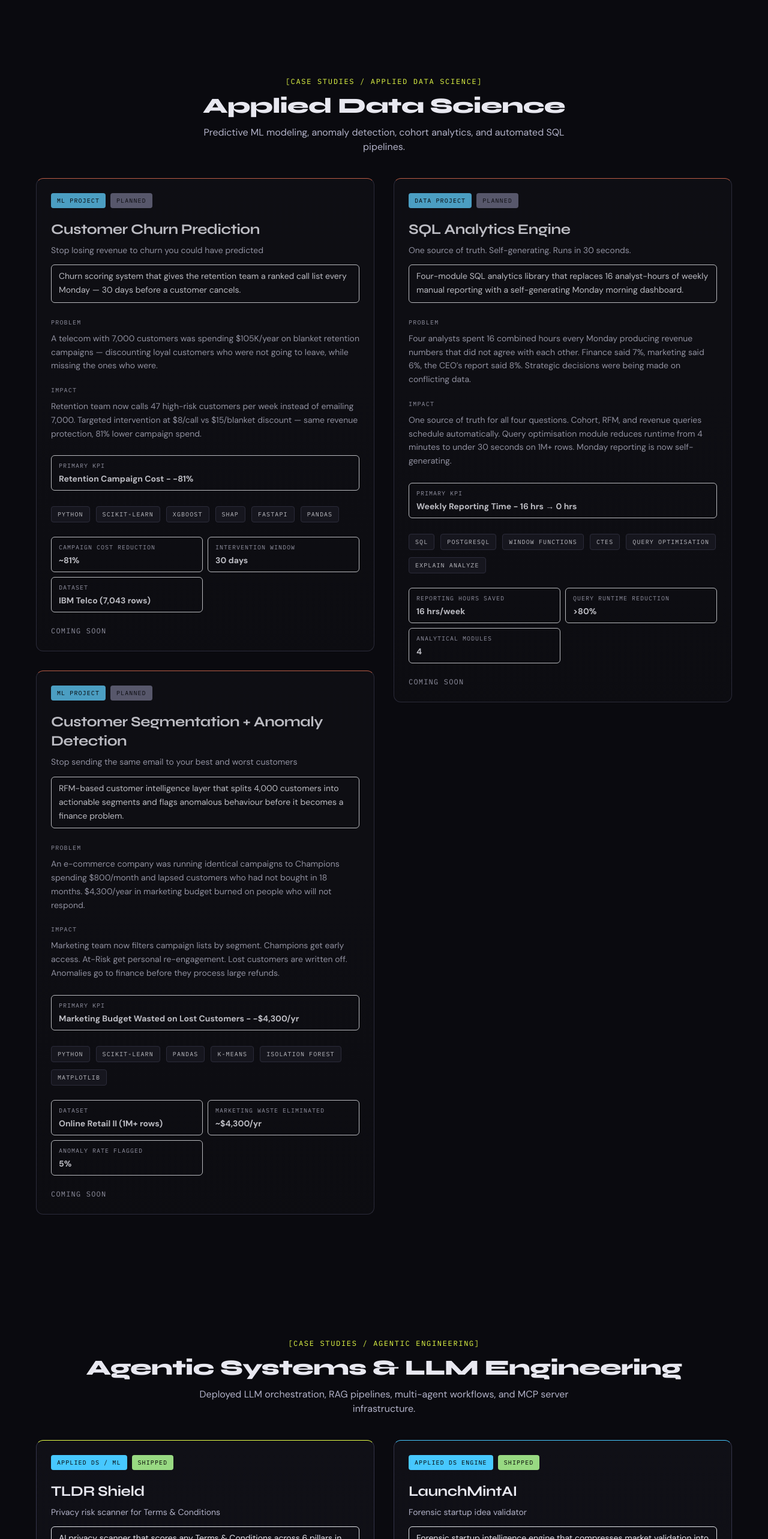
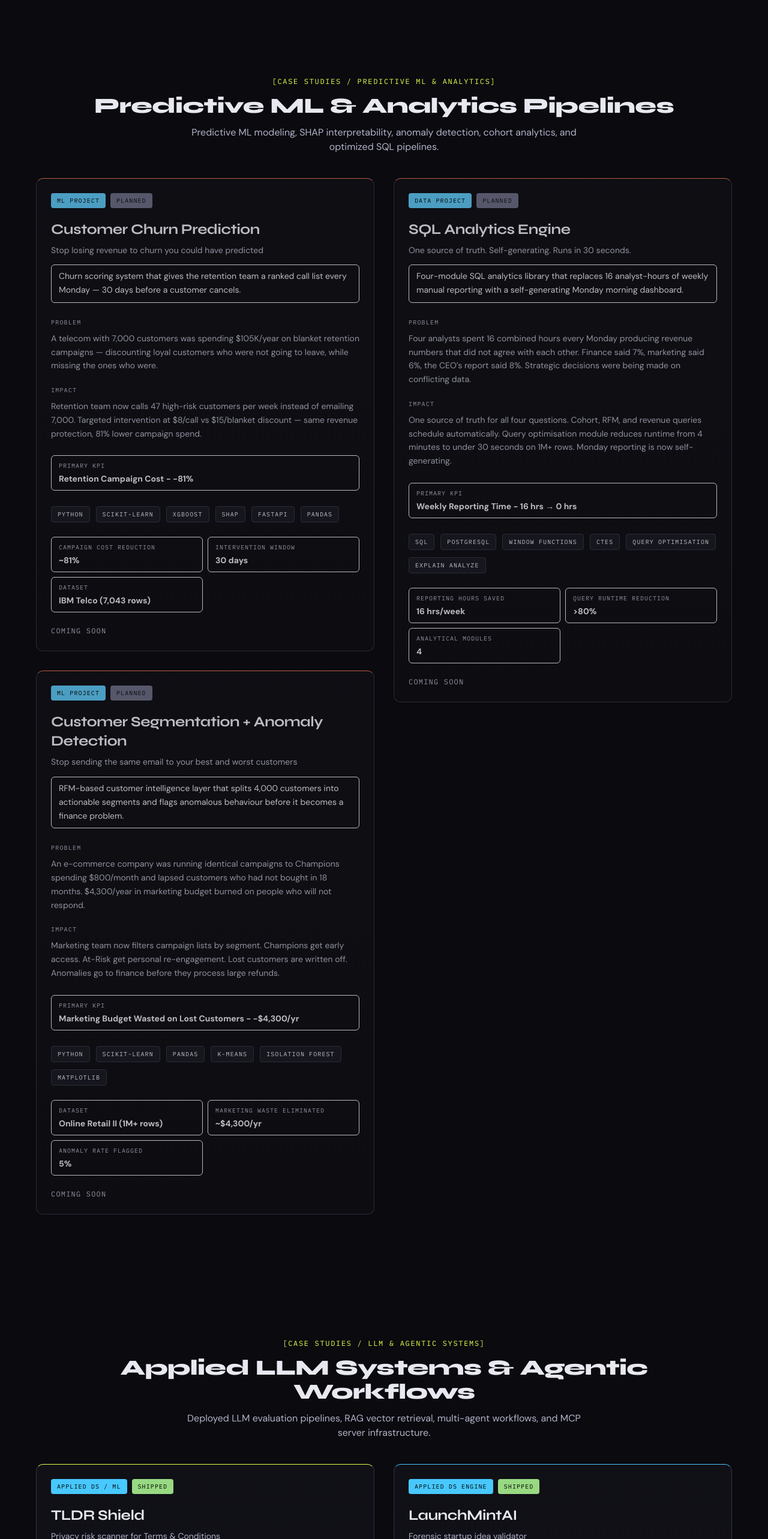
Before and after one commit to Jatin23K/jatin-portfolio, a React (Vite) app: page / in a window 1280 px wide. Shown: the part 6200-8766 px from the top of the page at 60% size. Built offline with nearby package versions, Linux system fonts and the light colour scheme; no server answers.

Commit message:
refactor: update section titles to industry-standard Applied DS categories (Predictive ML & Analytics, Applied LLM Systems, Sovereign Edge Systems)

```diff
--- a/src/pages/Home.tsx
+++ b/src/pages/Home.tsx
@@ -31,25 +31,25 @@ const Home = () => {
       <ProjectsSection
         projects={traditionalDataSystems()}
         sectionId="projects-ml"
-        label="CASE STUDIES / APPLIED DATA SCIENCE"
-        title="Applied Data Science"
-        subtitle="Predictive ML modeling, anomaly detection, cohort analytics, and automated SQL pipelines."
+        label="CASE STUDIES / PREDICTIVE ML & ANALYTICS"
+        title="Predictive ML & Analytics Pipelines"
+        subtitle="Predictive ML modeling, SHAP interpretability, anomaly detection, cohort analytics, and optimized SQL pipelines."
         listAriaLabel="ML systems"
       />
       <ProjectsSection
         projects={aiSystems()}
         sectionId="projects-ai"
-        label="CASE STUDIES / AGENTIC ENGINEERING"
-        title="Agentic Systems & LLM Engineering"
-        subtitle="Deployed LLM orchestration, RAG pipelines, multi-agent workflows, and MCP server infrastructure."
+        label="CASE STUDIES / LLM & AGENTIC SYSTEMS"
+        title="Applied LLM Systems & Agentic Workflows"
+        subtitle="Deployed LLM evaluation pipelines, RAG vector retrieval, multi-agent workflows, and MCP server infrastructure."
         listAriaLabel="AI systems"
       />
       <ProjectsSection
         projects={pipelineProjects()}
         sectionId="projects-pipeline"
-        label="CASE STUDIES / SOVEREIGN BUILDS"
-        title="Sovereign Builds"
-        subtitle="Built for myself. Runs on my hardware. Exists outside any platform or subscription."
+        label="CASE STUDIES / SOVEREIGN EDGE SYSTEMS"
+        title="Sovereign Edge Systems"
+        subtitle="Hardware-constrained edge deployment, Zero-Trust DRM, and persistent memory architecture running outside any third-party platform."
         listAriaLabel="Sovereign builds"
       />
       <ContactSection />
--- a/src/pages/ProjectsPage.tsx
+++ b/src/pages/ProjectsPage.tsx
@@ -13,25 +13,25 @@ const ProjectsPage = () => {
       <ProjectsSection
         projects={traditionalDataSystems()}
         sectionId="projects-ml"
-        label="01 / Applied Data Science"
-        title="Applied Data Science"
-        subtitle="Predictive ML modeling, anomaly detection, cohort analytics, and automated SQL pipelines."
+        label="01 / Predictive ML & Analytics"
+        title="Predictive ML & Analytics Pipelines"
+        subtitle="Predictive ML modeling, SHAP interpretability, anomaly detection, cohort analytics, and optimized SQL pipelines."
         listAriaLabel="ML systems"
       />
       <ProjectsSection
         projects={aiSystems()}
         sectionId="projects-ai"
-        label="02 / Agentic Engineering"
-        title="Agentic Systems & LLM Engineering"
-        subtitle="Deployed LLM orchestration, RAG pipelines, multi-agent workflows, and MCP server infrastructure."
+        label="02 / LLM & Agentic Systems"
+        title="Applied LLM Systems & Agentic Workflows"
+        subtitle="Deployed LLM evaluation pipelines, RAG vector retrieval, multi-agent workflows, and MCP server infrastructure."
         listAriaLabel="AI systems"
       />
       <ProjectsSection
         projects={pipelineProjects()}
         sectionId="projects-pipeline"
-        label="03 / Sovereign Builds"
-        title="Sovereign Builds"
-        subtitle="Built for myself. Runs on my hardware. Exists outside any platform or subscription."
+        label="03 / Sovereign Edge Systems"
+        title="Sovereign Edge Systems"
+        subtitle="Hardware-constrained edge deployment, Zero-Trust DRM, and persistent memory architecture running outside any third-party platform."
         listAriaLabel="Sovereign builds"
       />
     </main>
```
